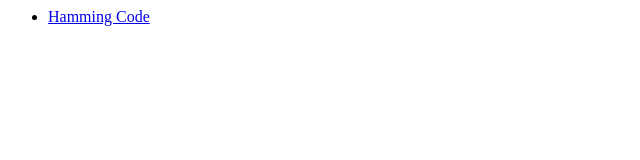
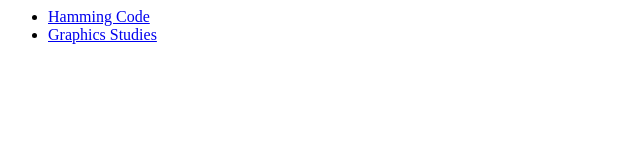
Before and after one commit to bheiskell/experiments, a website: page index.html in a window 1280 px wide. Shown: the whole page, without its empty margins (0-640 px from the left). Drawn offline with Linux system fonts and the light colour scheme.

Commit message:
feat: add graphics-studies repo as submodule

```diff
--- a/index.html
+++ b/index.html
@@ -2,6 +2,7 @@
 <body>
 <ul>
   <li><a href="hamming-code/">Hamming Code</a></li>
+  <li><a href="graphics-studies/">Graphics Studies</a></li>
 </ul>
 </body>
 </html>
```
Also changed, not shown: 2 other files.
